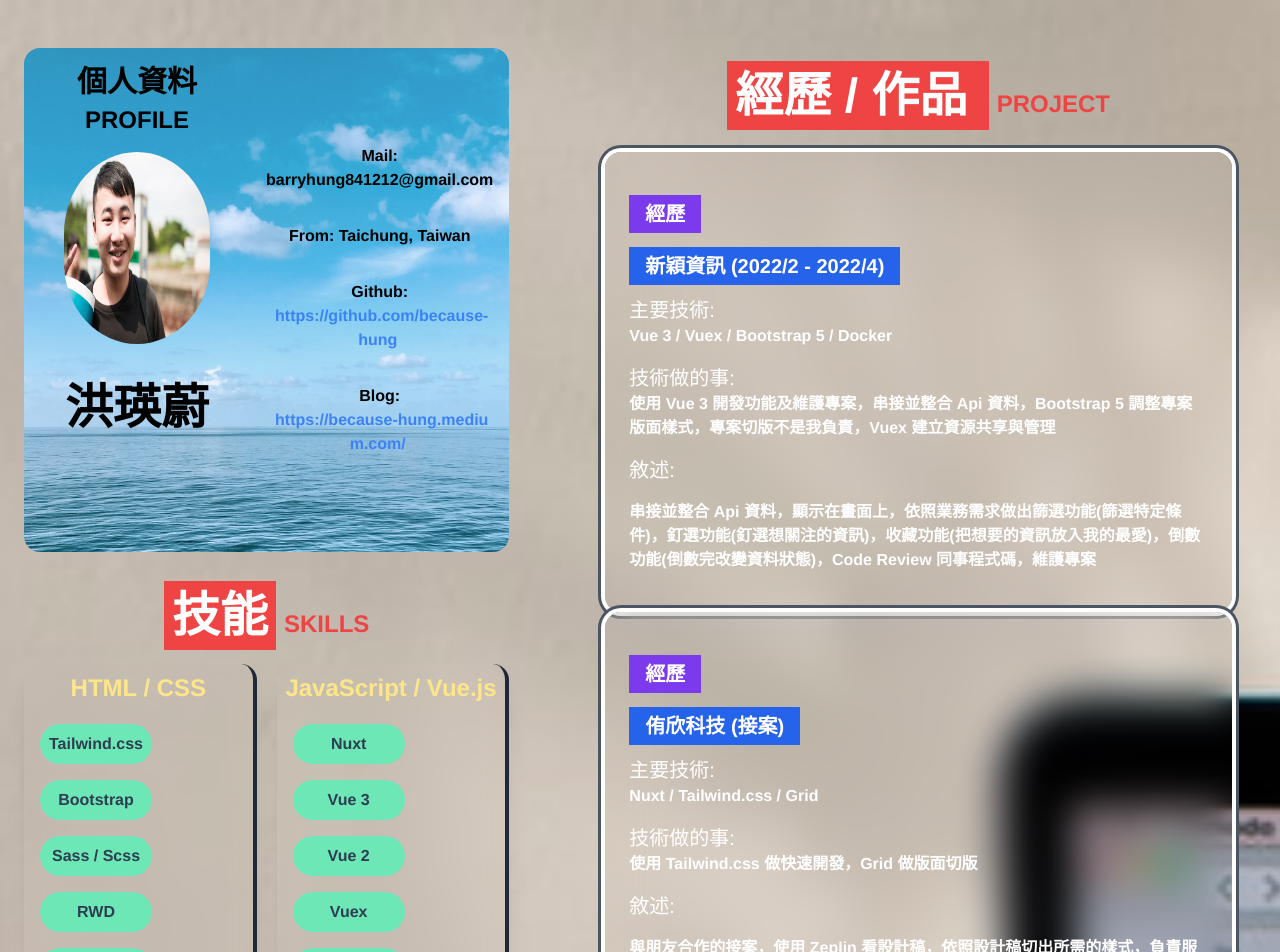
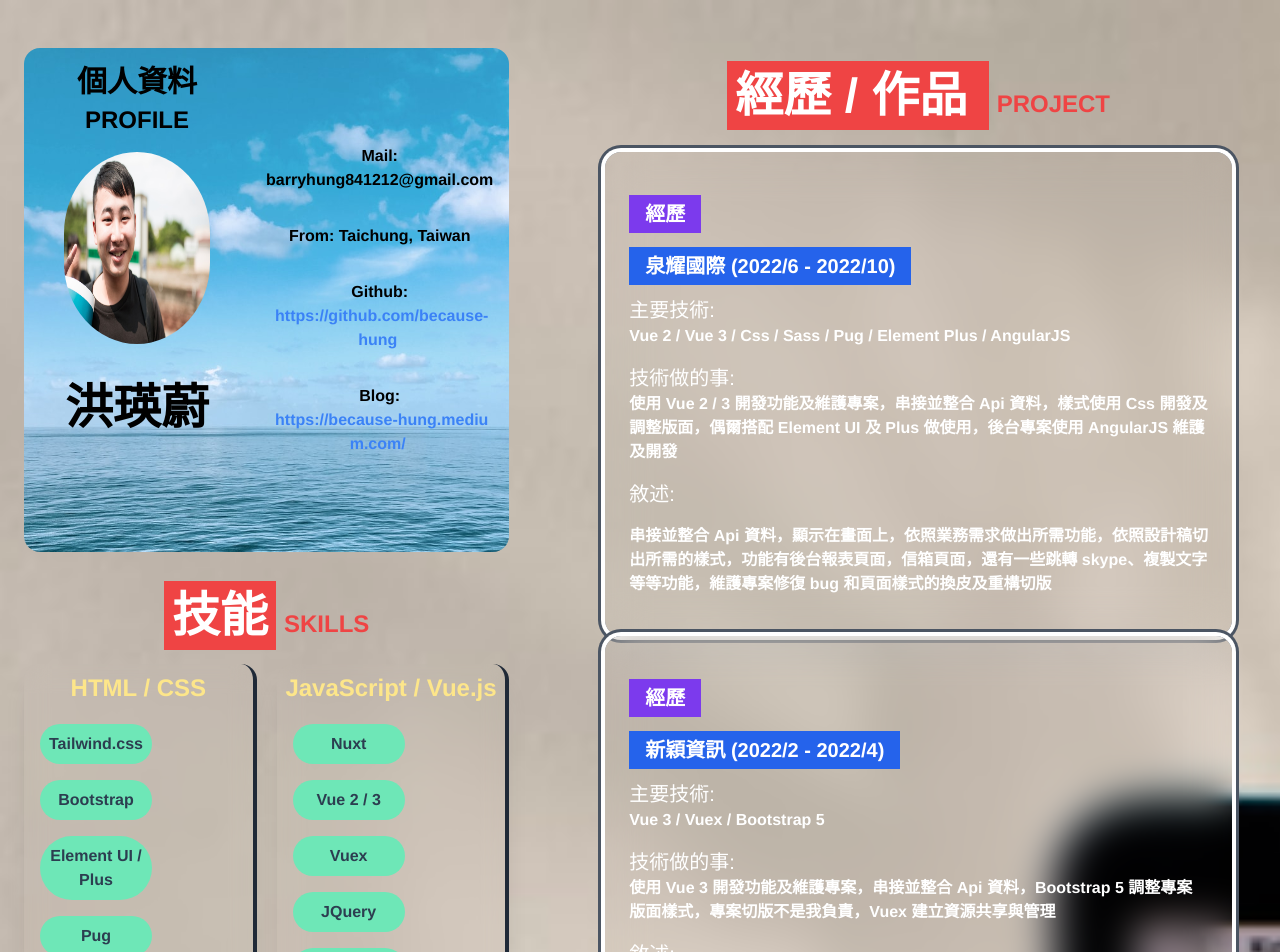
Before and after one commit to because-hung/My-Resume, a Vue app: page / in a window 1280 px wide. Shown: the top 952 px of the page. Built offline with nearby package versions, Linux system fonts and the light colour scheme.

Commit message:
新增經歷

```diff
--- a/src/views/Home.vue
+++ b/src/views/Home.vue
@@ -162,14 +162,14 @@ export default {
       cssSkill: [
         'Tailwind.css',
         'Bootstrap',
+        'Element UI / Plus',
+        'Pug',
         'Sass / Scss',
-        'RWD',
-        'Flex / Grid'
+        'RWD'
       ],
       jsSkill: [
         'Nuxt',
-        'Vue 3',
-        'Vue 2',
+        'Vue 2 / 3',
         'Vuex',
         'JQuery',
         'ES5 / ES6',
@@ -179,11 +179,22 @@ export default {
       experience: [
         {
           categories: '經歷',
+          company: '泉耀國際 (2022/6 - 2022/10)',
+          info:
+            '串接並整合 Api 資料，顯示在畫面上，依照業務需求做出所需功能，依照設計稿切出所需的樣式，功能有後台報表頁面，信箱頁面，還有一些跳轉 skype、複製文字等等功能，維護專案修復 bug 和頁面樣式的換皮及重構切版',
+          skill:
+            'Vue 2 / Vue 3 / Css / Sass / Pug / Element Plus / AngularJS',
+          skillDo:
+            '使用 Vue 2 / 3 開發功能及維護專案，串接並整合 Api 資料，樣式使用 Css 開發及調整版面，偶爾搭配 Element UI 及 Plus 做使用，後台專案使用 AngularJS 維護及開發',
+          url: ''
+        },
+        {
+          categories: '經歷',
           company: '新穎資訊 (2022/2 - 2022/4)',
           info:
             '串接並整合 Api 資料，顯示在畫面上，依照業務需求做出篩選功能(篩選特定條件)，釘選功能(釘選想關注的資訊)，收藏功能(把想要的資訊放入我的最愛)，倒數功能(倒數完改變資料狀態)，Code Review 同事程式碼，維護專案',
           skill:
-            'Vue 3 / Vuex / Bootstrap 5 / Docker',
+            'Vue 3 / Vuex / Bootstrap 5 ',
           skillDo:
             '使用 Vue 3 開發功能及維護專案，串接並整合 Api 資料，Bootstrap 5 調整專案版面樣式，專案切版不是我負責，Vuex 建立資源共享與管理',
           url: ''
```
